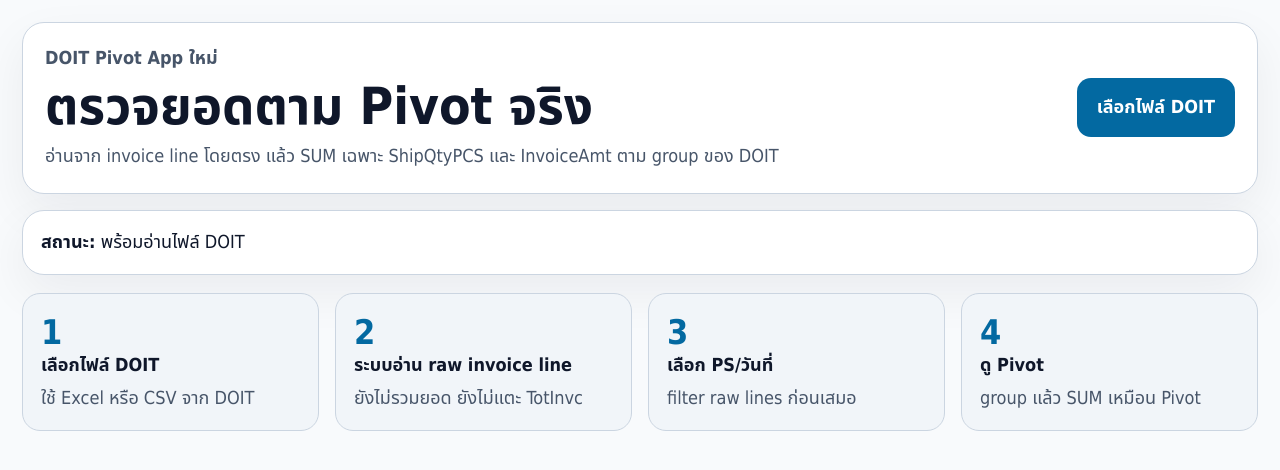
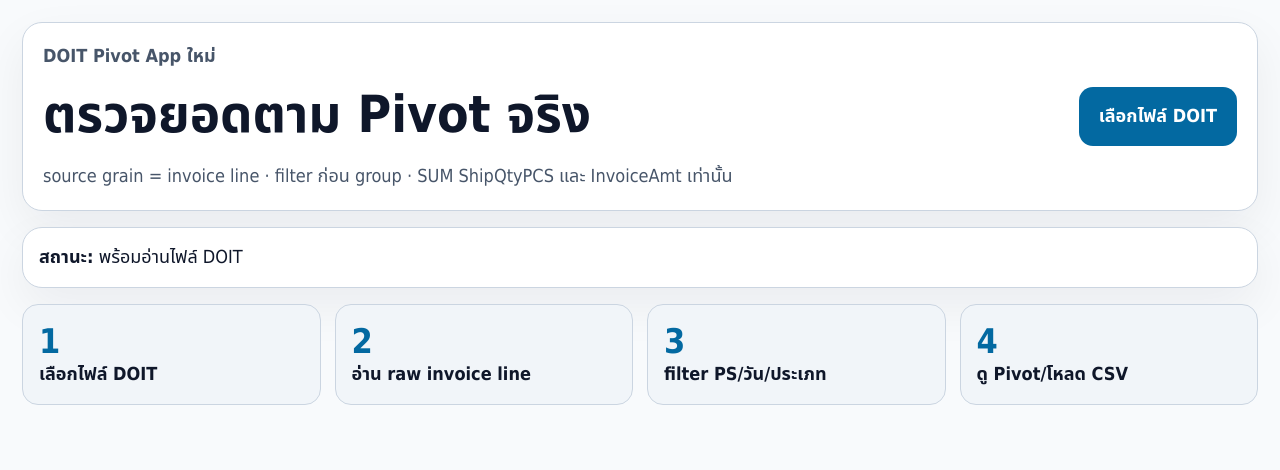
Before and after one commit to proweed001-ux/doit-web-app, a React (Vite) app: page / in a window 1280 px wide. Shown: the top 470 px of the page. Built offline with nearby package versions, Linux system fonts and the light colour scheme.

Commit message:
Switch app to compact clean DOIT Pivot runtime

```diff
--- a/src/App.tsx
+++ b/src/App.tsx
@@ -1,5 +1,5 @@
-import DoitPivotApp from './DoitPivotApp';
+import DoitPivotApp2 from './DoitPivotApp2';
 
 export default function App() {
-  return <DoitPivotApp />;
+  return <DoitPivotApp2 />;
 }
```
